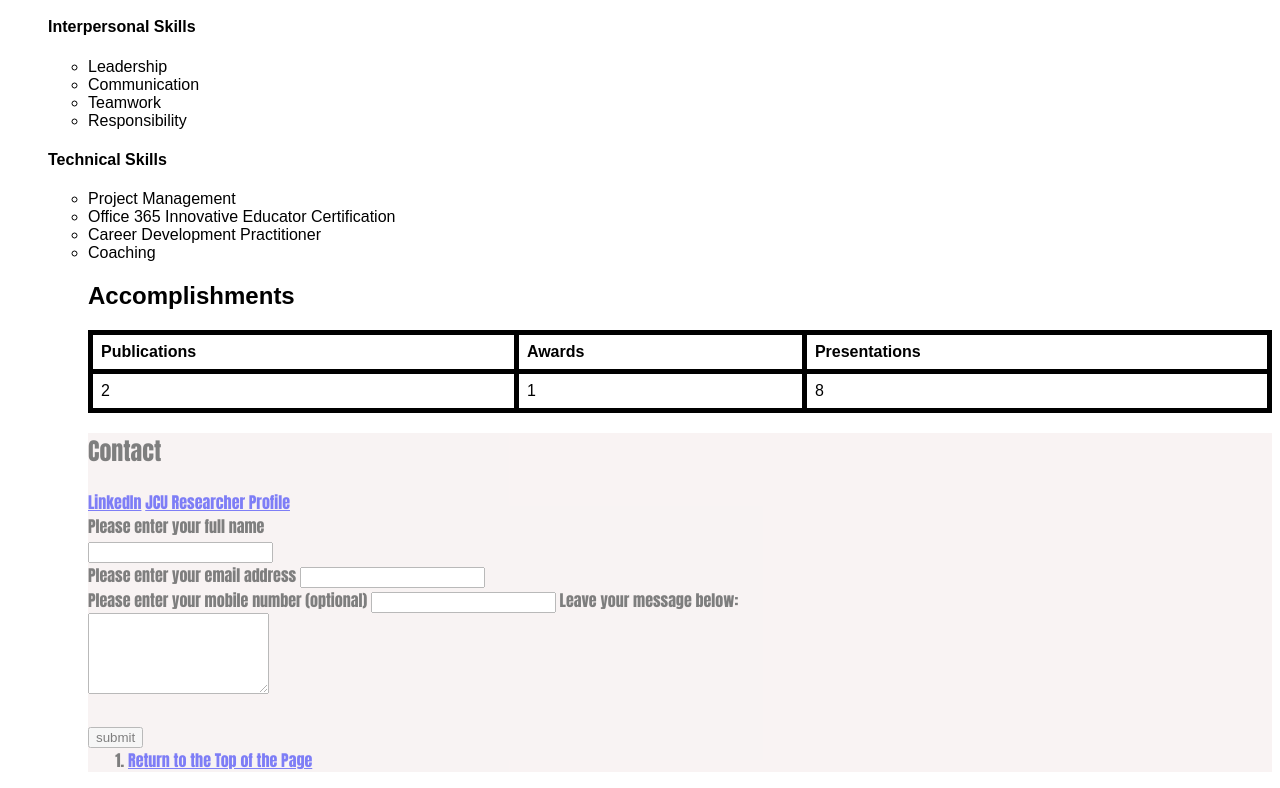
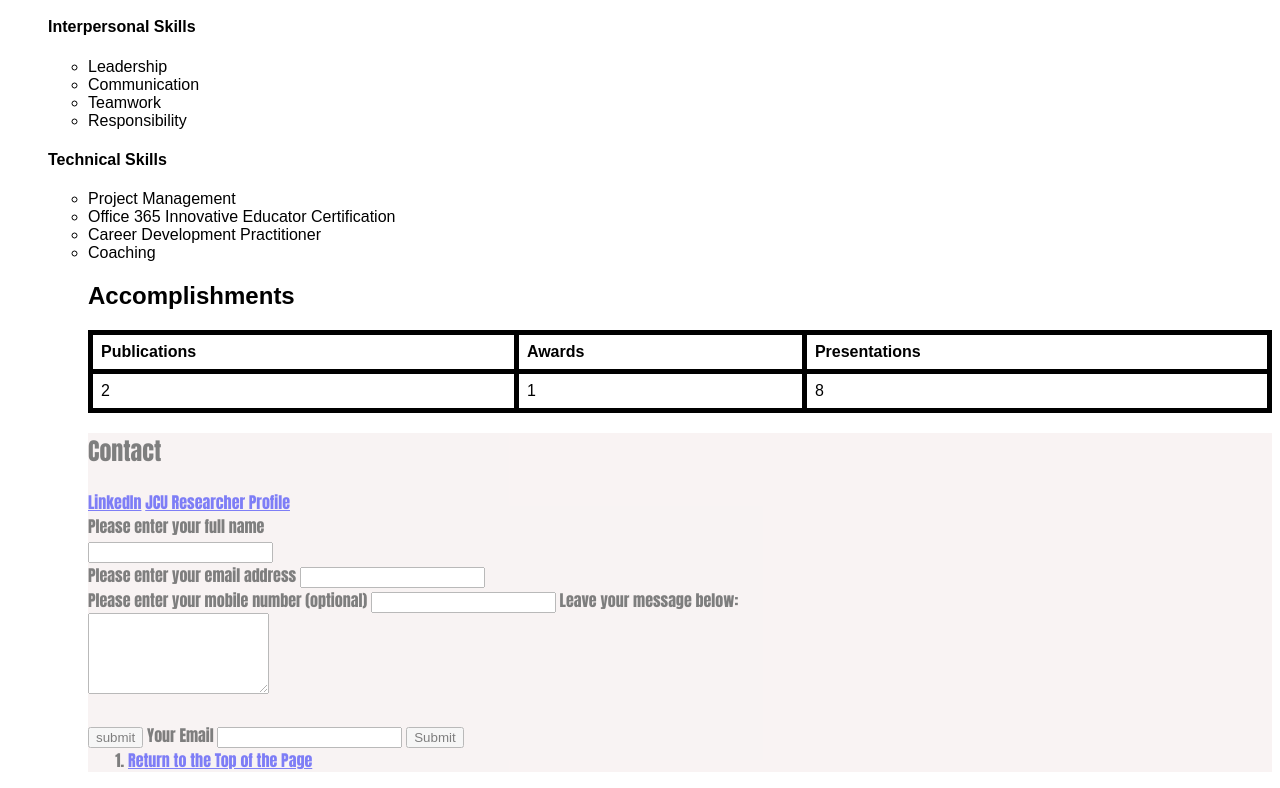
Before and after one commit to BArcherJCU/sitetest, a plain HTML site: page index.html in a window 1280 px wide. Shown: the part 765-1553 px from the top of the page. Drawn offline with Linux system fonts and the light colour scheme.

Commit message:
Update index.html

```diff
--- a/index.html
+++ b/index.html
@@ -86,6 +86,10 @@
         <label for="message">Leave your message below:</label><br>
         <textarea id="message" name="message" rows="5" col="30"></textarea><br><br>
         <input type="submit" value="submit">
+        <form action="https://formspree.io/f/{form_id}" method="post">
+        <label for="email">Your Email</label>
+        <input name="Email" id="email" type="email">
+        <button type="submit">Submit</button>
     </form>
     <ol>
         <li><a href=#top>Return to the Top of the Page</a></li>
```
